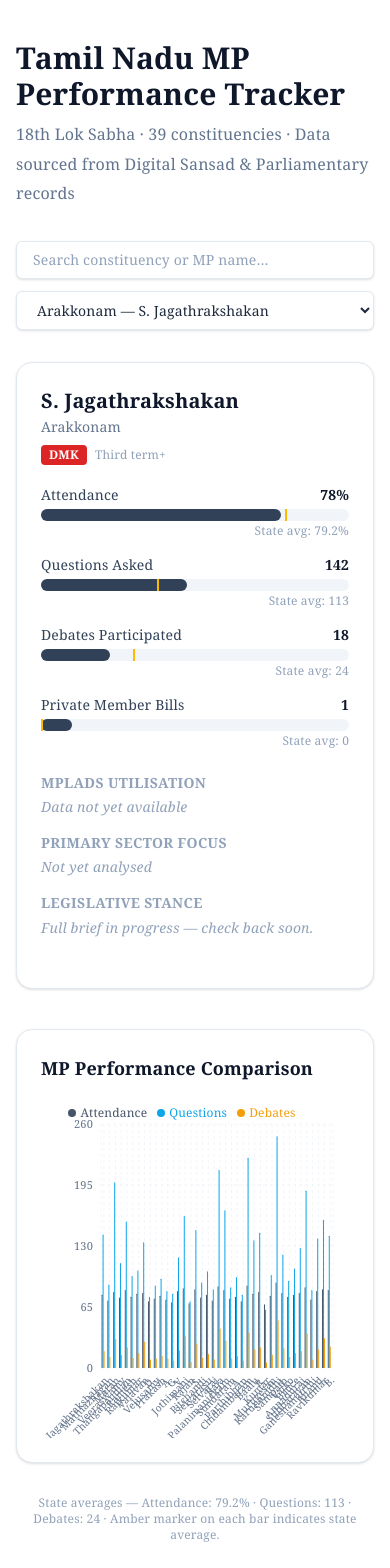
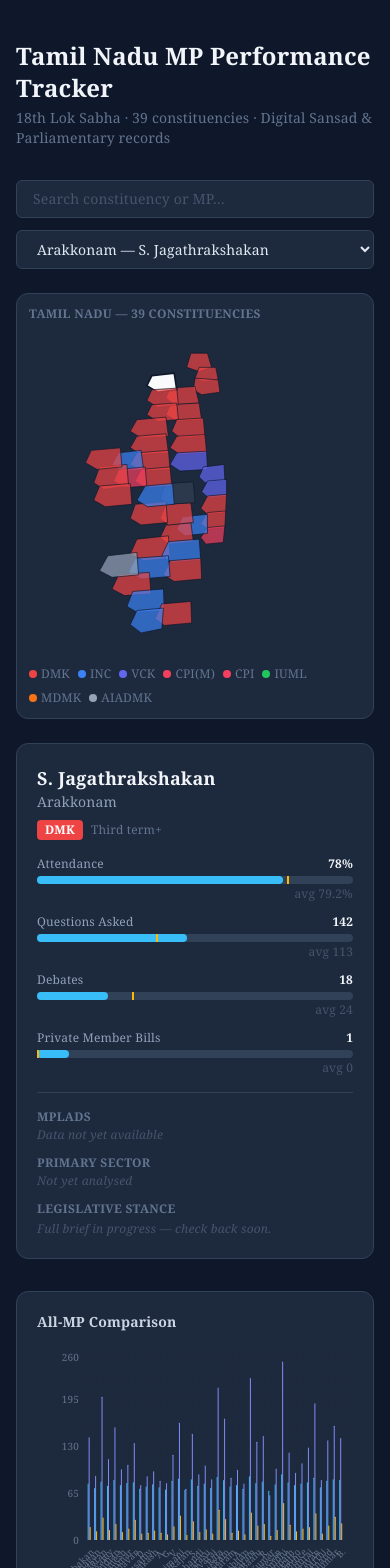
Before and after one commit to mcmanimala8-ai/Policy-Analyst, a Next.js app: page /tracker in a window 390 px wide. Shown: the top 1568 px of the page. Built offline with nearby package versions, Linux system fonts and the light colour scheme; a web font is replaced by a local one.

Commit message:
Update mp-tracker.tsx

```diff
--- a/components/mp-tracker.tsx
+++ b/components/mp-tracker.tsx
@@ -12,7 +12,7 @@ import {
   ResponsiveContainer,
 } from "recharts";
 
-// ── Types ─────────────────────────────────────────────────────────────────────
+// ── Types ──────────────────────────────────────────────────────────────────────
 
 interface MP {
   constituency: string;
@@ -30,21 +30,17 @@ interface MP {
 
 // ── Constants ──────────────────────────────────────────────────────────────────
 
-const STATE_AVERAGES = {
-  attendance: 79.2,
-  questions: 113,
-  debates: 24,
-};
+const STATE_AVERAGES = { attendance: 79.2, questions: 113, debates: 24 };
 
 const PARTY_COLOURS: Record<string, string> = {
-  "Dravida Munnetra Kazhagam": "#dc2626",
-  "Indian National Congress": "#2563eb",
-  "Viduthalai Chiruthaigal Katchi": "#4338ca",
+  "Dravida Munnetra Kazhagam": "#ef4444",
+  "Indian National Congress": "#3b82f6",
+  "Viduthalai Chiruthaigal Katchi": "#6366f1",
   "Communist Party of India (Marxist)": "#f43f5e",
   "Communist Party of India": "#f43f5e",
-  "Indian Union Muslim League": "#16a34a",
-  "Marumalarchi Dravida Munnetra Kazhagam": "#ea580c",
-  "All India Anna Dravida Munnetra Kazhagam": "#6b7280",
+  "Indian Union Muslim League": "#22c55e",
+  "Marumalarchi Dravida Munnetra Kazhagam": "#f97316",
+  "All India Anna Dravida Munnetra Kazhagam": "#94a3b8",
 };
 
 const PARTY_SHORT: Record<string, string> = {
@@ -58,157 +54,149 @@ const PARTY_SHORT: Record<string, string> = {
   "All India Anna Dravida Munnetra Kazhagam": "AIADMK",
 };
 
-// Brief links keyed by constituency name as it appears in data.json
 const MP_BRIEFS: Record<string, string> = {
   Thoothukudi: "/tracker/kanimozhi-thoothukkudi",
 };
 
-function partyColour(party: string): string {
+// Simplified TN constituency shapes as SVG paths
+// viewBox: 0 0 400 600  (north at top, roughly geographic)
+const CONSTITUENCY_PATHS: Record<string, string> = {
+  "Chennai North":     "M195,28 L215,28 L220,45 L205,50 L190,45 Z",
+  "Chennai Central":   "M205,45 L225,45 L228,60 L210,62 L200,58 Z",
+  "Chennai South":     "M200,58 L228,60 L230,75 L208,78 L198,72 Z",
+  "Sriperumbudur":     "M170,70 L200,68 L205,88 L175,90 L165,82 Z",
+  "Kancheepuram":      "M170,90 L205,88 L208,108 L178,110 L165,102 Z",
+  "Arakkonam":         "M148,55 L175,52 L178,72 L155,75 L142,67 Z",
+  "Vellore":           "M148,72 L178,70 L180,90 L155,93 L142,85 Z",
+  "Vaniambadi":        "M148,90 L178,88 L180,108 L155,110 L142,102 Z",
+  "Tiruvannamalai":    "M178,108 L210,106 L212,128 L182,130 L172,122 Z",
+  "Kallakurichi":      "M178,128 L212,126 L214,148 L182,150 L170,142 Z",
+  "Villupuram":        "M178,148 L214,146 L215,168 L182,170 L170,162 Z",
+  "Tindivanam":        "M210,165 L235,162 L236,182 L212,184 L205,177 Z",
+  "Cuddalore":         "M215,182 L238,180 L238,200 L216,202 L208,195 Z",
+  "Chidambaram":       "M215,200 L238,198 L237,220 L215,222 L207,215 Z",
+  "Mayiladuthurai":    "M215,220 L237,218 L236,238 L215,240 L207,233 Z",
+  "Nagapattinam":      "M215,238 L236,236 L234,256 L213,258 L207,250 Z",
+  "Thanjavur":         "M185,225 L215,222 L215,245 L188,248 L178,240 Z",
+  "Tiruchirappalli":   "M165,235 L195,232 L198,255 L168,258 L158,250 Z",
+  "Perambalur":        "M165,210 L195,208 L198,232 L168,235 L158,227 Z",
+  "Ariyalur":          "M165,185 L198,183 L200,208 L168,210 L158,203 Z",
+  "Krishnagiri":       "M130,108 L165,105 L168,128 L135,130 L122,122 Z",
+  "Dharmapuri":        "M130,128 L165,125 L168,148 L135,150 L122,142 Z",
+  "Salem":             "M130,148 L168,145 L170,168 L135,170 L122,162 Z",
+  "Namakkal":          "M135,168 L170,165 L172,188 L140,190 L128,182 Z",
+  "Erode":             "M108,148 L135,145 L138,168 L112,170 L100,162 Z",
+  "Tiruppur":          "M108,168 L140,165 L142,188 L115,190 L102,182 Z",
+  "Coimbatore":        "M85,165 L118,162 L120,188 L90,192 L78,184 Z",
+  "Pollachi":          "M85,188 L122,185 L124,210 L92,213 L78,205 Z",
+  "Nilgiris":          "M75,145 L110,142 L112,165 L82,168 L68,160 Z",
+  "Dindigul":          "M128,210 L165,207 L167,232 L135,235 L122,227 Z",
+  "Karur":             "M140,188 L173,185 L175,210 L143,213 L130,205 Z",
+  "Madurai":           "M130,252 L168,248 L170,275 L138,278 L122,270 Z",
+  "Sivaganga":         "M168,255 L205,252 L207,277 L172,280 L160,272 Z",
+  "Ramanathapuram":    "M170,278 L207,275 L208,300 L175,303 L162,295 Z",
+  "Virudhunagar":      "M128,275 L168,272 L170,297 L135,300 L120,292 Z",
+  "Tenkasi":           "M108,295 L145,292 L147,318 L115,320 L100,312 Z",
+  "Tirunelveli":       "M125,315 L162,312 L163,338 L130,340 L118,333 Z",
+  "Thoothukudi":       "M160,330 L195,327 L196,353 L163,356 L152,348 Z",
+  "Theni":             "M95,272 L130,268 L132,295 L100,298 L85,290 Z",
+  "Kanniyakumari":     "M130,338 L162,335 L160,360 L135,365 L122,355 Z",
+};
+
+// ── Helpers ────────────────────────────────────────────────────────────────────
+
+function partyColour(party: string) {
   return PARTY_COLOURS[party] ?? "#64748b";
 }
-
-function partyShort(party: string): string {
+function partyShort(party: string) {
   return PARTY_SHORT[party] ?? party;
 }
 
-// ── Sub-components ─────────────────────────────────────────────────────────────
-
-function PartyBadge({ party }: { party: string }) {
-  return (
-    <span
-      className="inline-block rounded px-2 py-0.5 text-xs font-semibold text-white"
-      style={{ backgroundColor: partyColour(party) }}
-    >
-      {partyShort(party)}
-    </span>
-  );
-}
+// ── MetricBar ──────────────────────────────────────────────────────────────────
 
 function MetricBar({
-  label,
-  value,
-  average,
-  max,
-  isPercent = false,
+  label, value, average, max, isPercent = false,
 }: {
-  label: string;
-  value: number;
-  average: number;
-  max: number;
-  isPercent?: boolean;
+  label: string; value: number; average: number; max: number; isPercent?: boolean;
 }) {
   const pct = Math.min((value / max) * 100, 100);
   const avgPct = Math.min((average / max) * 100, 100);
-
   return (
-    <div className="mb-4">
-      <div className="mb-1 flex items-center justify-between text-sm">
-        <span className="font-medium text-slate-700">{label}</span>
-        <span className="font-semibold text-slate-900">
+    <div className="mb-3">
+      <div className="mb-1 flex justify-between text-xs">
+        <span className="text-slate-400">{label}</span>
+        <span className="font-semibold text-slate-100">
           {isPercent ? `${value}%` : value}
         </span>
       </div>
-      <div className="relative h-3 w-full rounded-full bg-slate-100">
+      <div className="relative h-2 w-full rounded-full bg-slate-700">
         <div
-          className="absolute left-0 top-0 h-3 rounded-full bg-slate-700 transition-all duration-500"
-          style={{ width: `${pct}%` }}
+          className="absolute left-0 top-0 h-2 rounded-full transition-all duration-500"
+          style={{ width: `${pct}%`, backgroundColor: "#38bdf8" }}
         />
         <div
-          className="absolute top-0 h-3 w-0.5 bg-amber-400"
+          className="absolute top-0 h-2 w-0.5 bg-amber-400"
           style={{ left: `${avgPct}%` }}
           title={`State avg: ${isPercent ? `${average}%` : average}`}
         />
       </div>
-      <p className="mt-0.5 text-right text-xs text-slate-400">
-        State avg: {isPercent ? `${average}%` : average}
+      <p className="mt-0.5 text-right text-xs text-slate-600">
+        avg {isPercent ? `${average}%` : average}
       </p>
     </div>
   );
 }
 
+// ── ProfileCard ────────────────────────────────────────────────────────────────
+
 function ProfileCard({ mp }: { mp: MP }) {
   const briefUrl = MP_BRIEFS[mp.constituency];
-
   return (
-    <div className="rounded-2xl border border-slate-200 bg-white p-6 shadow-sm">
-      <div className="mb-5 flex items-start justify-between gap-4">
-        <div>
-          <h2 className="text-xl font-bold text-slate-900">{mp.mp_name}</h2>
-          <p className="mt-0.5 text-sm text-slate-500">{mp.constituency}</p>
+    <div className="rounded-xl border border-slate-700 bg-slate-800 p-5">
+      <div className="mb-4">
+        <h2 className="text-lg font-bold text-slate-100">{mp.mp_name}</h2>
+        <p className="text-sm text-slate-400">{mp.constituency}</p>
         <div className="mt-2 flex items-center gap-2">
-            <PartyBadge party={mp.party} />
-            <span className="text-xs text-slate-400">{mp.term}</span>
-          </div>
+          <span
+            className="rounded px-2 py-0.5 text-xs font-semibold text-white"
+            style={{ backgroundColor: partyColour(mp.party) }}
+          >
+            {partyShort(mp.party)}
+          </span>
+          <span className="text-xs text-slate-500">{mp.term}</span>
         </div>
       </div>
 
-      <div className="mb-6">
-        <MetricBar
-          label="Attendance"
-          value={mp.attendance}
-          average={STATE_AVERAGES.attendance}
-          max={100}
-          isPercent
-        />
-        <MetricBar
-          label="Questions Asked"
-          value={mp.questions_asked}
-          average={STATE_AVERAGES.questions}
-          max={300}
-        />
-        <MetricBar
-          label="Debates Participated"
-          value={mp.debates_participated}
-          average={STATE_AVERAGES.debates}
-          max={80}
-        />
-        <MetricBar
-          label="Private Member Bills"
-          value={mp.private_member_bills}
-          average={0}
-          max={10}
-        />
-      </div>
+      <MetricBar label="Attendance" value={mp.attendance} average={STATE_AVERAGES.attendance} max={100} isPercent />
+      <MetricBar label="Questions Asked" value={mp.questions_asked} average={STATE_AVERAGES.questions} max={300} />
+      <MetricBar label="Debates" value={mp.debates_participated} average={STATE_AVERAGES.debates} max={80} />
+      <MetricBar label="Private Member Bills" value={mp.private_member_bills} average={0} max={10} />
 
-      <div className="mb-4">
-        <h3 className="mb-1 text-sm font-semibold uppercase tracking-wide text-slate-400">
-          MPLADS Utilisation
-        </h3>
-        <p className="text-sm text-slate-700">
-          {mp.mplads_utilized ?? (
-            <span className="italic text-slate-400">Data not yet available</span>
-          )}
+      <div className="mt-4 space-y-3 border-t border-slate-700 pt-4">
+        <div>
+          <p className="text-xs font-semibold uppercase tracking-wide text-slate-500">MPLADS</p>
+          <p className="mt-0.5 text-xs text-slate-300">
+            {mp.mplads_utilized ?? <span className="italic text-slate-600">Data not yet available</span>}
           </p>
         </div>
-
-      <div className="mb-4">
-        <h3 className="mb-1 text-sm font-semibold uppercase tracking-wide text-slate-400">
-          Primary Sector Focus
-        </h3>
-        <p className="text-sm text-slate-700">
-          {mp.primary_spending_sector ?? (
-            <span className="italic text-slate-400">Not yet analysed</span>
-          )}
+        <div>
+          <p className="text-xs font-semibold uppercase tracking-wide text-slate-500">Primary Sector</p>
+          <p className="mt-0.5 text-xs text-slate-300">
+            {mp.primary_spending_sector ?? <span className="italic text-slate-600">Not yet analysed</span>}
           </p>
         </div>
-
-      <div className="mb-6">
-        <h3 className="mb-1 text-sm font-semibold uppercase tracking-wide text-slate-400">
-          Legislative Stance
-        </h3>
-        <p className="text-sm leading-relaxed text-slate-700">
-          {mp.policy_narrative ?? (
-            <span className="italic text-slate-400">
-              Full brief in progress — check back soon.
-            </span>
-          )}
+        <div>
+          <p className="text-xs font-semibold uppercase tracking-wide text-slate-500">Legislative Stance</p>
+          <p className="mt-0.5 text-xs leading-relaxed text-slate-300">
+            {mp.policy_narrative ?? <span className="italic text-slate-600">Full brief in progress — check back soon.</span>}
           </p>
+        </div>
       </div>
 
       {briefUrl && (
         <a
           href={briefUrl}
-          className="inline-flex items-center gap-1 rounded-lg bg-slate-900 px-4 py-2 text-sm font-medium text-white transition hover:bg-slate-700"
+          className="mt-4 inline-flex items-center gap-1 rounded-lg bg-sky-600 px-4 py-2 text-xs font-medium text-white transition hover:bg-sky-500"
         >
           Read Full Legislative Brief →
         </a>
@@ -216,6 +204,64 @@ function ProfileCard({ mp }: { mp: MP }) {
     </div>
   );
 }
+
+// ── TN Map ─────────────────────────────────────────────────────────────────────
+
+function TNMap({
+  mps,
+  selected,
+  onSelect,
+}: {
+  mps: MP[];
+  selected: string;
+  onSelect: (c: string) => void;
+}) {
+  const mpByConstituency = Object.fromEntries(mps.map((m) => [m.constituency, m]));
+
+  return (
+    <div className="rounded-xl border border-slate-700 bg-slate-800 p-3">
+      <p className="mb-2 text-xs font-semibold uppercase tracking-wide text-slate-500">
+        Tamil Nadu — 39 Constituencies
+      </p>
+      <svg
+        viewBox="0 0 400 390"
+        className="w-full"
+        style={{ maxHeight: "480px" }}
+      >
+        {Object.entries(CONSTITUENCY_PATHS).map(([name, d]) => {
+          const mp = mpByConstituency[name];
+          const isSelected = name === selected;
+          const fill = mp ? partyColour(mp.party) : "#334155";
+          return (
+            <g key={name} onClick={() => onSelect(name)} className="cursor-pointer">
+              <path
+                d={d}
+                fill={isSelected ? "#f8fafc" : fill}
+                fillOpacity={isSelected ? 1 : 0.7}
+                stroke="#0f172a"
+                strokeWidth={isSelected ? 2 : 0.8}
+              />
+              {/* Tooltip on hover via title */}
+              <title>{name}{mp ? ` — ${mp.mp_name} (${partyShort(mp.party)})` : ""}</title>
+            </g>
+          );
+        })}
+      </svg>
+
+      {/* Party legend */}
+      <div className="mt-3 flex flex-wrap gap-2">
+        {Object.entries(PARTY_SHORT).map(([full, short]) => (
+          <div key={short} className="flex items-center gap-1">
+            <div className="h-2 w-2 rounded-full" style={{ backgroundColor: PARTY_COLOURS[full] }} />
+            <span className="text-xs text-slate-500">{short}</span>
+          </div>
+        ))}
+      </div>
+    </div>
+  );
+}
+
+// ── Comparison Chart ───────────────────────────────────────────────────────────
 
 function ComparisonChart({ mps }: { mps: MP[] }) {
   const data = mps.map((mp) => ({
@@ -226,50 +272,36 @@ function ComparisonChart({ mps }: { mps: MP[] }) {
   }));
 
   return (
-    <div className="rounded-2xl border border-slate-200 bg-white p-6 shadow-sm">
-      <h2 className="mb-4 text-lg font-bold text-slate-900">
-        MP Performance Comparison
-      </h2>
-      <ResponsiveContainer width="100%" height={340}>
-        <BarChart data={data} margin={{ top: 4, right: 16, left: 0, bottom: 40 }}>
-          <CartesianGrid strokeDasharray="3 3" stroke="#f1f5f9" />
+    <div className="rounded-xl border border-slate-700 bg-slate-800 p-5">
+      <h2 className="mb-4 text-sm font-bold text-slate-300">All-MP Comparison</h2>
+      <ResponsiveContainer width="100%" height={300}>
+        <BarChart data={data} margin={{ top: 4, right: 8, left: -10, bottom: 50 }}>
+          <CartesianGrid strokeDasharray="3 3" stroke="#1e293b" />
           <XAxis
             dataKey="name"
-            tick={{ fontSize: 10, fill: "#64748b" }}
+            tick={{ fontSize: 9, fill: "#64748b" }}
             angle={-45}
             textAnchor="end"
             interval={0}
             axisLine={false}
             tickLine={false}
           />
-          <YAxis
-            tick={{ fontSize: 11, fill: "#64748b" }}
-            axisLine={false}
-            tickLine={false}
+          <YAxis tick={{ fontSize: 10, fill: "#64748b" }} axisLine={false} tickLine={false} />
+          <Tooltip
+            contentStyle={{ backgroundColor: "#1e293b", border: "1px solid #334155", borderRadius: "8px", fontSize: "11px" }}
+            labelStyle={{ color: "#cbd5e1" }}
           />
-          <Tooltip
-            contentStyle={{
-              borderRadius: "8px",
-              border: "1px solid #e2e8f0",
-              fontSize: "12px",
-            }}
-          />
-          <Legend
-            iconType="circle"
-            iconSize={8}
-            wrapperStyle={{ fontSize: "12px" }}
-            verticalAlign="top"
-          />
-          <Bar dataKey="Attendance" fill="#475569" radius={[3, 3, 0, 0]} />
-          <Bar dataKey="Questions" fill="#0ea5e9" radius={[3, 3, 0, 0]} />
-          <Bar dataKey="Debates" fill="#f59e0b" radius={[3, 3, 0, 0]} />
+          <Legend iconType="circle" iconSize={7} wrapperStyle={{ fontSize: "11px", color: "#94a3b8", paddingTop: "8px" }} />
+          <Bar dataKey="Attendance" fill="#38bdf8" radius={[2, 2, 0, 0]} />
+          <Bar dataKey="Questions" fill="#818cf8" radius={[2, 2, 0, 0]} />
+          <Bar dataKey="Debates" fill="#fbbf24" radius={[2, 2, 0, 0]} />
         </BarChart>
       </ResponsiveContainer>
     </div>
   );
 }
 
-// ── Main component ─────────────────────────────────────────────────────────────
+// ── Main ───────────────────────────────────────────────────────────────────────
 
 export default function MPTracker() {
   const [mps, setMps] = useState<MP[]>([]);
@@ -303,7 +335,7 @@ export default function MPTracker() {
 
   if (loading) {
     return (
-      <div className="flex min-h-[40vh] items-center justify-center text-slate-400">
+      <div className="flex min-h-screen items-center justify-center bg-slate-900 text-slate-400">
         Loading data…
       </div>
     );
@@ -311,45 +343,47 @@ export default function MPTracker() {
 
   if (error) {
     return (
-      <div className="flex min-h-[40vh] items-center justify-center text-red-500">
-        Failed to load data: {error}
+      <div className="flex min-h-screen items-center justify-center bg-slate-900 text-red-400">
+        Failed to load: {error}
       </div>
     );
   }
 
   if (mps.length === 0) {
     return (
-      <div className="flex min-h-[40vh] items-center justify-center text-slate-400">
+      <div className="flex min-h-screen items-center justify-center bg-slate-900 text-slate-400">
         No MP data found in /data.json
       </div>
     );
   }
 
   return (
-    <div className="min-h-screen bg-white px-4 py-10 text-slate-800 sm:px-6 lg:px-8">
-      <div className="mx-auto max-w-5xl">
+    <div className="min-h-screen bg-slate-900 px-4 py-10 text-slate-100 sm:px-6 lg:px-8">
+      <div className="mx-auto max-w-6xl">
+
+        {/* Header */}
         <div className="mb-8">
-          <h1 className="text-3xl font-bold text-slate-900">
+          <h1 className="text-2xl font-bold text-slate-100">
             Tamil Nadu MP Performance Tracker
           </h1>
-          <p className="mt-2 text-slate-500">
-            18th Lok Sabha · 39 constituencies · Data sourced from Digital
-            Sansad &amp; Parliamentary records
+          <p className="mt-1 text-sm text-slate-500">
+            18th Lok Sabha · 39 constituencies · Digital Sansad &amp; Parliamentary records
           </p>
         </div>
 
-        <div className="mb-8 flex flex-col gap-3 sm:flex-row sm:items-center">
+        {/* Search + dropdown */}
+        <div className="mb-6 flex flex-col gap-3 sm:flex-row sm:items-center">
           <input
             type="text"
-            placeholder="Search constituency or MP name…"
+            placeholder="Search constituency or MP…"
             value={search}
             onChange={(e) => setSearch(e.target.value)}
-            className="w-full rounded-lg border border-slate-200 bg-white px-4 py-2 text-sm text-slate-800 placeholder-slate-400 shadow-sm outline-none focus:border-slate-400 focus:ring-1 focus:ring-slate-300 sm:max-w-xs"
+            className="w-full rounded-lg border border-slate-700 bg-slate-800 px-4 py-2 text-sm text-slate-200 placeholder-slate-600 outline-none focus:border-sky-500 focus:ring-1 focus:ring-sky-500 sm:max-w-xs"
           />
           <select
             value={selected}
             onChange={(e) => setSelected(e.target.value)}
-            className="w-full rounded-lg border border-slate-200 bg-white px-4 py-2 text-sm text-slate-800 shadow-sm outline-none focus:border-slate-400 focus:ring-1 focus:ring-slate-300 sm:max-w-xs"
+            className="w-full rounded-lg border border-slate-700 bg-slate-800 px-4 py-2 text-sm text-slate-200 outline-none focus:border-sky-500 focus:ring-1 focus:ring-sky-500 sm:max-w-xs"
           >
             {filtered.map((mp) => (
               <option key={mp.constituency} value={mp.constituency}>
@@ -359,18 +393,18 @@ export default function MPTracker() {
           </select>
         </div>
 
-        {activeMp && (
-          <div className="mb-10">
-            <ProfileCard mp={activeMp} />
+        {/* Map + Profile side by side */}
+        <div className="mb-8 grid grid-cols-1 gap-6 lg:grid-cols-2">
+          <TNMap mps={mps} selected={selected} onSelect={setSelected} />
+          {activeMp && <ProfileCard mp={activeMp} />}
         </div>
-        )}
 
+        {/* Comparison chart */}
         <ComparisonChart mps={mps} />
 
-        <p className="mt-8 text-center text-xs text-slate-400">
-          State averages — Attendance: {STATE_AVERAGES.attendance}% · Questions:{" "}
-          {STATE_AVERAGES.questions} · Debates: {STATE_AVERAGES.debates} · Amber
-          marker on each bar indicates state average.
+        {/* Footer */}
+        <p className="mt-6 text-center text-xs text-slate-600">
+          State averages — Attendance: {STATE_AVERAGES.attendance}% · Questions: {STATE_AVERAGES.questions} · Debates: {STATE_AVERAGES.debates} · Amber marker = state average
         </p>
       </div>
     </div>
```
Lines whose indentation alone changed are shown as unchanged.
